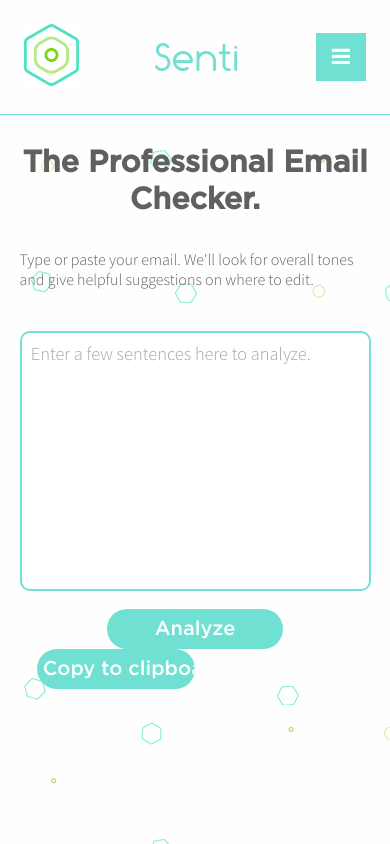
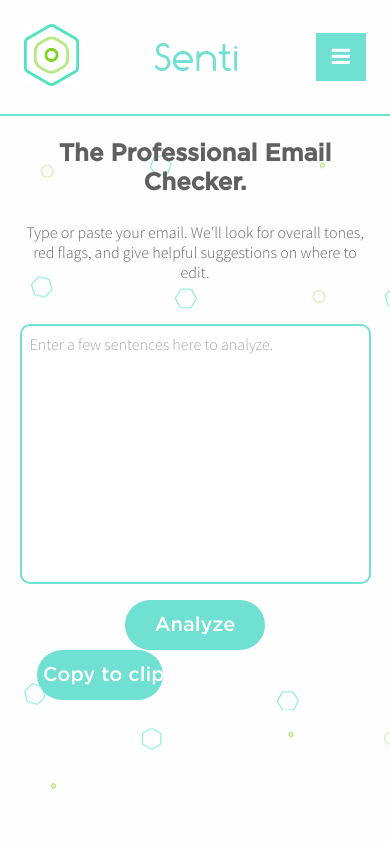
Before and after one commit to BrandonKlotz/senti, a React (Create React App) app in the folder client/: page / in a window 390 px wide. Built offline with nearby package versions, Linux system fonts and the light colour scheme.

Commit message:
Minor CSS Cleanup, animates aaccordion menu.

```diff
--- a/client/src/components/DocumentResults.js
+++ b/client/src/components/DocumentResults.js
@@ -79,7 +79,6 @@ class DocumentResults extends Component {
   }
 
   toggleAccordion = (tone_name) => {
-    debugger;
     if (tone_name === this.state.open) {
       this.setState({
         open: ""
--- a/client/src/components/SentenceResults.js
+++ b/client/src/components/SentenceResults.js
@@ -20,7 +20,7 @@ class SentenceResults extends Component {
 
             return (
                   <div key={sentence.sentence_id} className={classnames}>
-                      <span>{sentence.text}&nbsp;</span>
+                      <span className="returnSentence">{sentence.text}&nbsp;</span>
                   </div>
                 );
           });
--- a/client/src/components/TextAnalyzer.js
+++ b/client/src/components/TextAnalyzer.js
@@ -22,7 +22,7 @@ class TextAnalyzer extends Component {
           <div className="container">
   					<div className="splash">
   						<h1>The Professional Email Checker.</h1>
-  						<p>Type or paste your email. We'll look for overall tones and give helpful suggestions on where to edit.</p>
+  						<p className="splashText">Type or paste your email. We'll look for overall tones, red flags, and give helpful suggestions on where to edit.</p>
   					</div>
   				</div>
           <Form onSubmit={this.props.addResults}/>
@@ -43,7 +43,7 @@ class TextAnalyzer extends Component {
           <div className="container">
   					<div className="splash">
   						<h2>Edit your current message.</h2>
-  						<p>Try to get rid of the red by editing your message and reanalyze it.</p>
+  						<p className="splashText">Try to get rid of the red by editing your message and reanalyze it.</p>
   					</div>
   				</div>
           <Form value = {this.props.text} onSubmit={this.props.addResults}/>
--- a/client/src/index.css
+++ b/client/src/index.css
@@ -46,8 +46,9 @@ h4 {
   font-weight: lighter;
   font-size: 1em;
   color: #606060;
-  text-align: center;
-  margin: 10px 0;
+  text-align: left;
+  margin: 0 0 20px 0;
+  width: 100%
 }
 
 p {
@@ -74,7 +75,7 @@ header {
   display: flex;
   flex-direction: row;
   justify-content: space-between;
-  border-bottom: 1px #70E0D3 solid;
+  border-bottom: 2px #70E0D3 solid;
   align-items: center;
   padding: 1.5em;
   background-color: #fefefe;
@@ -138,6 +139,18 @@ header img {
   display: none;
 }
 
+/* -- Homepage Styling -- */
+.spash {
+  min-width: 90%;
+  display: flex;
+  justify-content: center;
+}
+
+p.splashText {
+  text-align: center;
+  font-size: 1.15em;
+}
+
 /* -- Submission Form Styling -- */
 
 p#HomepageMessage {
@@ -183,8 +196,8 @@ textarea:focus {
 
 
 .Button {
-  height: 40px;
-  width: 50%;
+  height: 50px;
+  width: 40%;
   background-color: #70E0D3;
   color: #fff;
   font-size: 1.25em;
@@ -203,6 +216,53 @@ textarea:focus {
 
 i {
   color: #ccc;
+}
+
+/* Loader Component */
+
+.Loader {
+  position: absolute;
+  z-index: 20;
+  width: 100%;
+  height: 100%;
+  left: 0;
+  top: 0;
+  background-color: #fff;
+  display: flex;
+  flex-direction: column;
+  justify-content: center;
+  align-items: center;
+}
+
+.logo {
+  width: 55px;
+  height: 62px;
+  background-color: white;
+  background-image: url(./img/logo.png);
+  background-position: center;
+  background-size: cover;
+  display: inline-block;
+}
+
+.logo:hover {
+  cursor: pointer;
+}
+
+#logotype {
+  display: inline-block;
+  margin: 0;
+  font-family: 'Comfortaa';
+  font-size: 2.5em;
+  color: #70E0D3;
+}
+
+.loadingAnimation {
+  background-color: white;
+  height: 400px;
+  width: 400px;
+  background-image: url(./img/loader.gif);
+  background-position: center;
+  background-size: cover;
 }
 
 /* -- Document Results Styling -- */
@@ -224,10 +284,12 @@ i {
   border-radius: 0px;
   border-bottom: 1px solid #fefefe;
   padding: 1em;
+  overflow: hidden;
+  box-sizing: border-box;
 }
 
 .accordion:hover {
-  background-color: #D8D8D8;
+  background-color: #DFDEDE;
 }
 
 span.emotionAccordionName {
@@ -243,12 +305,15 @@ span.emotionAccordionName {
 }
 
 .accordion.collapsed {
-  height: 1.5em;
-  overflow: hidden;
+  height: auto;
+  max-height: 50px;
+  transition: max-height 0.2s ease-in;
 }
 
 .accordion.open {
-  background-color: #fafafa;
+  height: auto;
+  max-height: 230px;
+  transition: max-height 0.2s ease-in;
 }
 
 .accordion p {
@@ -294,7 +359,6 @@ i.hide {
   max-width: 600px;
   width: 90%;
   min-width: 300px;
-
   margin-bottom: 2em;
 }
 
@@ -303,12 +367,6 @@ i.hide {
   font-weight: lighter;
   font-size: 1em;
   color: #606060;
-}
-
-textarea {
-  display: flex;
-  flex-direction: column;
-  align-items: center;
 }
 
 
@@ -331,7 +389,7 @@ textarea {
   text-align: center;
   padding: .4em .5em .6em .5em;
   border-radius: 20px;
-  margin: 1em 0.5em 0 0.5em;
+  margin: 0 1em 1em 0;
 
   font-family: 'Source Sans Pro', sans-serif;
   font-weight: bolder;
@@ -365,7 +423,24 @@ hr {
   border-style: solid;
   border-color: #606060;
   border-width: 1px 0 0 0;
-  margin: 5px 0;
+  margin: 1em 0;
+}
+
+.highlighted.fear span,
+.highlighted.anger span,
+.highlighted.sadness span
+{
+  color: white;
+  background-color: tomato;
+}
+
+
+.highlighted.joy span,
+.highlighted.confident span,
+.highlighted.analytical span
+{
+  color: black;
+  background-color: #7ed321;
 }
 
 /* -- MEDIA QUERIES FOR SCREEN SIZES -- */
@@ -397,84 +472,43 @@ hr {
 
   .toggleButton {
     border-radius: 20px;
-    margin: 10px 15px;
+    margin: 0 2em 1em 0;
   }
 
   .toneToggleButtons {
     display: flex;
-    justify-content: center;
+    justify-content: flex-start;
   }
 }
 
 /* -- Button Layout for Small Mobile -- */
 @media only screen and (max-width: 360px) {
   .toggleButton {
-  width: 90px;
+    width: 100px;
     border-radius: 20px;
   }
 }
 
-.spash {
-  min-width: 90%;
+/* -- Small Screen Text -- */
+@media only screen and (max-width: 425px) {
+
+  h1 {
+    font-size: 1.5em;
+    margin: 1em 0;
   }
 
-.highlighted.fear span,
-.highlighted.anger span,
-.highlighted.sadness span
-{
-  color: white;
-  background-color: tomato;
+  p.splashText {
+    font-size: 1em;
   }
 
-
-.highlighted.joy span,
-.highlighted.confident span,
-.highlighted.analytical span
-{
-  color: black;
-  background-color: #7ed321;
+  p, span.returnSentence {
+    font-size: 0.9em;
   }
 
-
-/* Loader Component */
-
-.Loader {
-  position: absolute;
-  z-index: 20;
-  width: 100%;
-  height: 100%;
-  left: 0;
-  top: 0;
-  background-color: #fff;
-  display: flex;
-  flex-direction: column;
-  justify-content: center;
-  align-items: center;
+  textarea {
+    font-family: 'Source Sans Pro', sans-serif;
+    font-weight: lighter;
+    font-size: 1em;
+    color: #606060;
   }
-
-.logo {
-  width: 55px;
-  height: 62px;
-  background-color: white;
-  background-image: url(./img/logo.png);
-  background-position: center;
-  background-size: cover;
-  display: inline-block;
 }
-
-#logotype {
-  display: inline-block;
-  margin: 0;
-  font-family: 'Comfortaa';
-  font-size: 2.5em;
-  color: #70E0D3;
-}
-
-.loadingAnimation {
-  background-color: white;
-  height: 400px;
-  width: 400px;
-  background-image: url(./img/loader.gif);
-  background-position: center;
-  background-size: cover;
-}
```
Lines whose indentation alone changed are shown as unchanged.
